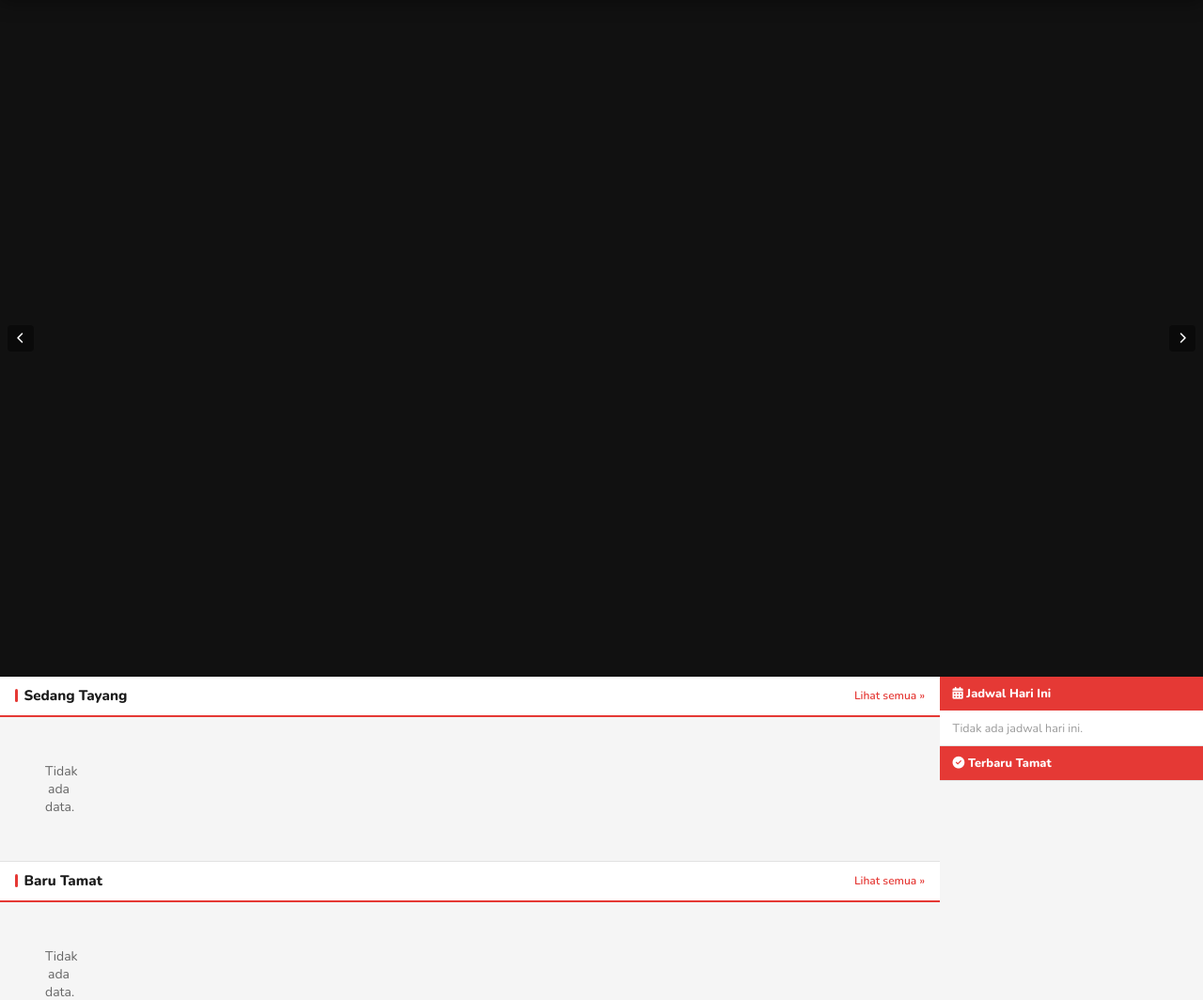
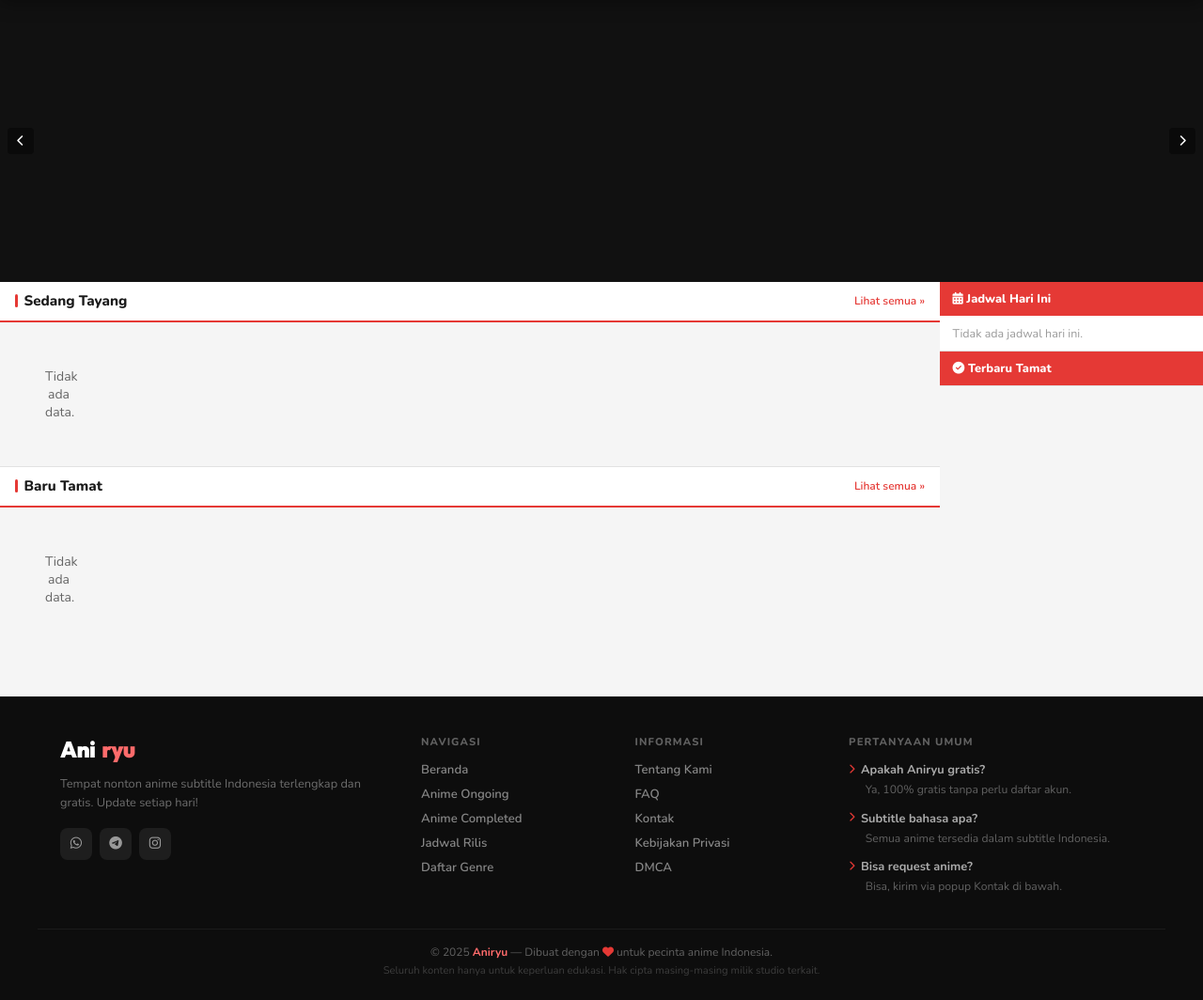
Before and after one commit to RMBLOGG/Aniryu, a Flask app: page / in a window 1280 px wide. Shown: the part 57-1121 px from the top of the page at 94% size. After the commit the page ends 1095 px from the top, so only its background shows below. Run offline with Flask 3, Linux system fonts and the light colour scheme; data that the repository does not hold is empty.

Commit message:
Add files via upload

```diff
--- a/static/css/main.css
+++ b/static/css/main.css
@@ -172,7 +172,7 @@ button { border: none; background: none; cursor: pointer; font-family: inherit;
 /* ── Hero Slider ────────────────────────────────────────────── */
 .hero-slider {
   position: relative; width: 100%; overflow: hidden;
-  background: #111; aspect-ratio: 16/9;
+  background: #111; aspect-ratio: 16/5; max-height: 300px;
 
 }
 .hero-track {
@@ -514,7 +514,6 @@ button { border: none; background: none; cursor: pointer; font-family: inherit;
   .detail-meta { grid-template-columns: 1fr; }
   .watch-layout { display: block; }
   .hero-slider { aspect-ratio: 16/9; }
-  .hero-title { font-size: 0.88rem; }
   .hero-content { padding: 0.6rem 0.85rem 0.75rem; }
   .footer-inner { grid-template-columns: 1fr; gap: 1.5rem; padding: 1.75rem 1.25rem 1rem; }
 }
```
